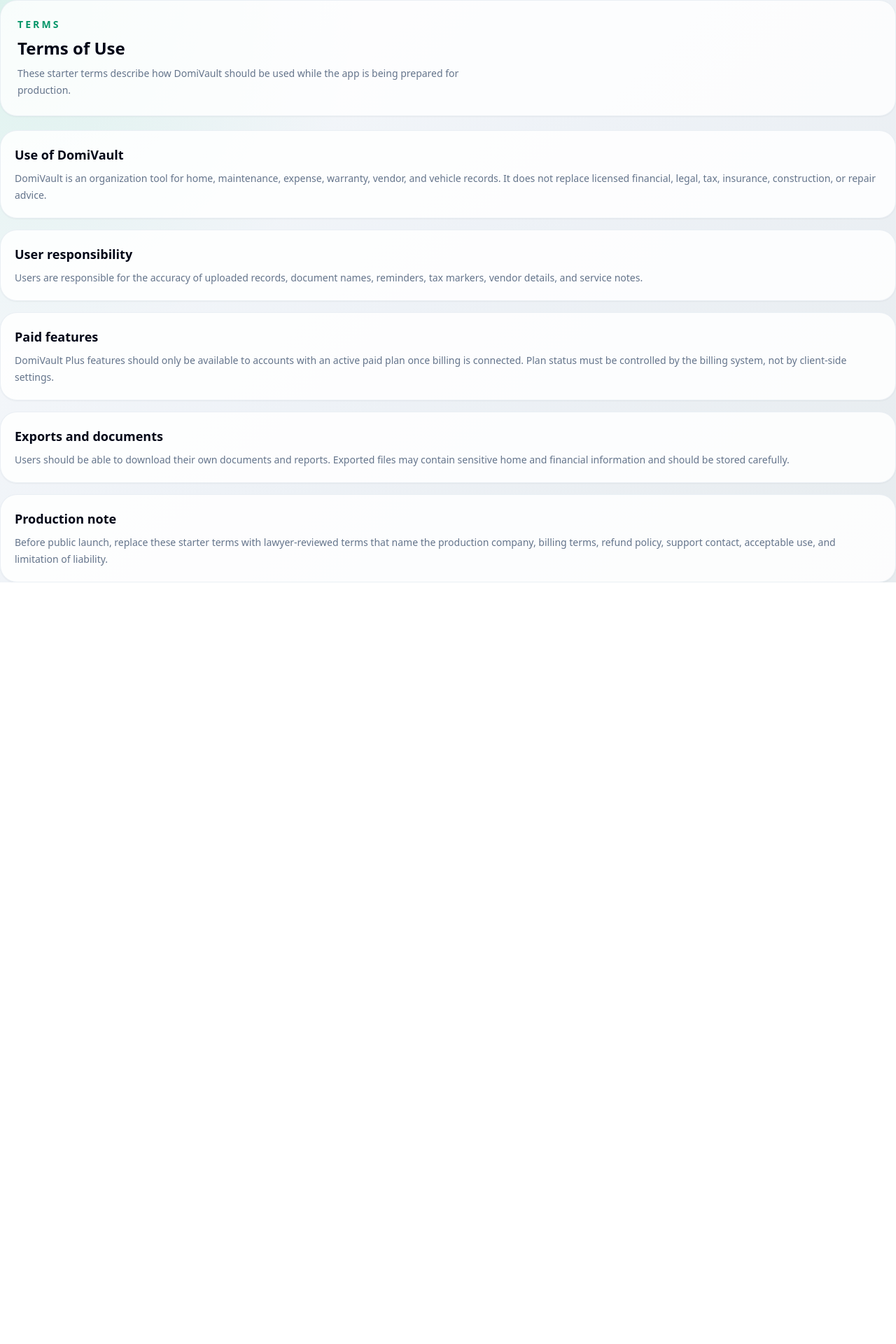
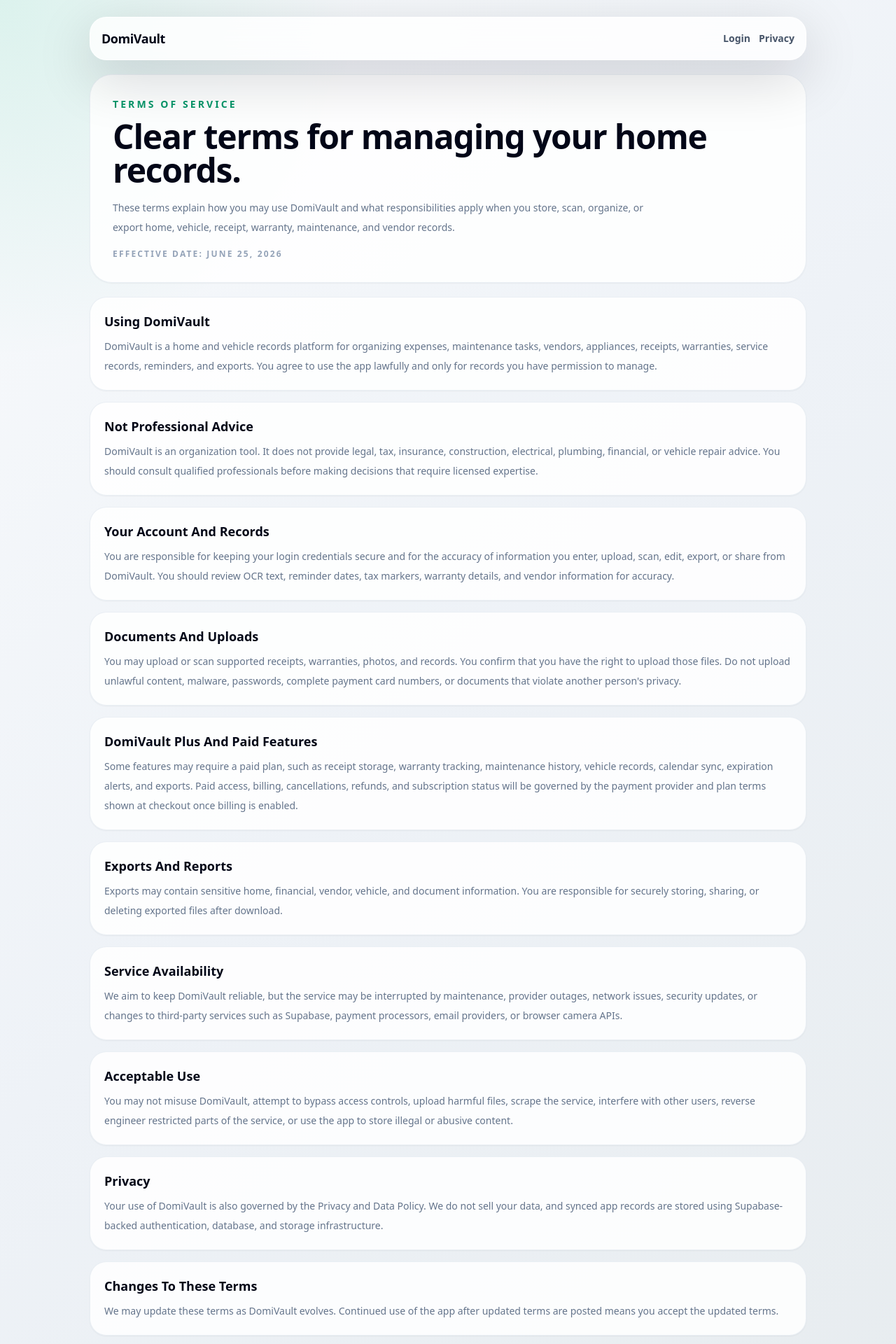
Before and after one commit to lvcg/connectionadvisor, a Next.js app: page /terms in a window 1280 px wide. Shown: the top 1920 px of the page at 70% size. Before the commit the page ends 832 px from the top, so only its background shows below. Built offline with nearby package versions, Linux system fonts and the light colour scheme.

Commit message:
Add public privacy and terms pages

```diff
--- a/app/privacy/page.tsx
+++ b/app/privacy/page.tsx
@@ -1,28 +1,79 @@
+import Link from "next/link";
+
+const privacySections = [
+  {
+    title: "Information You Add To DomiVault",
+    body: "DomiVault stores the home, maintenance, expense, appliance, vendor, vehicle, receipt, warranty, and document records you choose to create or upload. This may include document names, OCR text, dates, amounts, vendor details, notes, reminders, profile settings, and uploaded files.",
+  },
+  {
+    title: "How We Use Your Data",
+    body: "We use your data to operate the app: showing dashboards, saving records, syncing your account, organizing documents, preparing reminders, creating exports, and helping you manage home and vehicle information. We do not sell your personal data.",
+  },
+  {
+    title: "Data Storage And Security",
+    body: "DomiVault uses Supabase for authentication, database storage, and document storage. Records are scoped to your account using database access rules and private storage policies. No online system is perfect, so you should avoid uploading passwords, full payment card numbers, or records you do not want stored digitally.",
+  },
+  {
+    title: "Documents, Receipts, Warranties, And OCR",
+    body: "When you scan or upload a document, DomiVault may save the file, file metadata, and extracted OCR text so you can search, edit, export, or manage the record. You can update or delete records from the app where those controls are available.",
+  },
+  {
+    title: "Data Sharing",
+    body: "We do not sell user data. We may process data through service providers that help run DomiVault, including Supabase for secure auth, database, and storage infrastructure. Future payment processing may require sharing billing-related details with a payment provider such as Lemon Squeezy, Stripe, RevenueCat, or a similar service.",
+  },
+  {
+    title: "Your Controls",
+    body: "You can edit many profile and record details in the app, download/export available reports, and delete supported records or documents. Some deletion requests may require support if a record is tied to billing, security logs, backups, or legal retention requirements.",
+  },
+  {
+    title: "Retention",
+    body: "We keep account records for as long as your account is active or as needed to provide DomiVault. Deleted documents should be removed from active storage and related vault metadata, subject to normal backup and operational retention windows.",
+  },
+  {
+    title: "Children's Privacy",
+    body: "DomiVault is intended for adults managing household, property, vehicle, and financial records. It is not intended for children under 13.",
+  },
+  {
+    title: "Policy Updates",
+    body: "We may update this policy as DomiVault adds new features, payment plans, integrations, or security improvements. Material updates should be reflected on this page.",
+  },
+];
+
 export default function PrivacyPage() {
   return (
-    <section className="space-y-5">
-      <div className="rounded-3xl border border-slate-200/70 bg-white/80 p-6 shadow-sm dark:border-white/10 dark:bg-white/[0.05]">
-        <p className="text-sm font-semibold uppercase tracking-[0.22em] text-emerald-600 dark:text-emerald-300">Privacy</p>
-        <h2 className="mt-2 text-2xl font-semibold text-slate-950 dark:text-white">Privacy Policy</h2>
-        <p className="mt-2 max-w-2xl text-sm leading-6 text-slate-500 dark:text-slate-400">
-          DomiVault stores home records, receipts, warranty documents, service notes, vendors, and vehicle records for the signed-in account that owns them.
-        </p>
+    <main className="min-h-screen px-4 py-6 sm:px-6 lg:px-8">
+      <div className="mx-auto max-w-5xl space-y-5">
+        <nav className="flex flex-wrap items-center justify-between gap-3 rounded-3xl border border-white/70 bg-white/80 p-4 shadow-glass backdrop-blur-xl dark:border-white/10 dark:bg-white/[0.06]">
+          <Link href="/" className="text-lg font-semibold tracking-tight text-slate-950 dark:text-white">DomiVault</Link>
+          <div className="flex flex-wrap gap-3 text-sm font-semibold text-slate-600 dark:text-slate-300">
+            <Link href="/login" className="hover:text-slate-950 dark:hover:text-white">Login</Link>
+            <Link href="/terms" className="hover:text-slate-950 dark:hover:text-white">Terms</Link>
+          </div>
+        </nav>
+
+        <section className="rounded-[2rem] border border-slate-200/70 bg-white/85 p-6 shadow-sm dark:border-white/10 dark:bg-white/[0.05] sm:p-8">
+          <p className="text-sm font-semibold uppercase tracking-[0.22em] text-emerald-600 dark:text-emerald-300">Privacy and data policy</p>
+          <h1 className="mt-3 text-3xl font-semibold tracking-tight text-slate-950 dark:text-white sm:text-5xl">Your records stay yours.</h1>
+          <p className="mt-4 max-w-3xl text-sm leading-7 text-slate-500 dark:text-slate-400">
+            DomiVault helps you manage private home, vehicle, receipt, warranty, and maintenance records. We do not sell your data. Your synced records are stored securely using Supabase authentication, database, and storage services.
+          </p>
+          <p className="mt-4 text-xs font-semibold uppercase tracking-[0.18em] text-slate-400">Effective date: June 25, 2026</p>
+        </section>
+
+        <section className="grid gap-4">
+          {privacySections.map((section) => (
+            <article key={section.title} className="rounded-3xl border border-slate-200/70 bg-white/85 p-5 shadow-sm dark:border-white/10 dark:bg-white/[0.05]">
+              <h2 className="text-lg font-semibold text-slate-950 dark:text-white">{section.title}</h2>
+              <p className="mt-2 text-sm leading-7 text-slate-500 dark:text-slate-400">{section.body}</p>
+            </article>
+          ))}
+        </section>
+
+        <section className="rounded-3xl border border-emerald-200 bg-emerald-50 p-5 text-sm leading-7 text-emerald-900 dark:border-emerald-400/20 dark:bg-emerald-400/10 dark:text-emerald-100">
+          <h2 className="text-lg font-semibold">Contact</h2>
+          <p className="mt-2">Questions about privacy, exports, or deletion requests can be sent to the DomiVault support contact listed in your account or product materials.</p>
+        </section>
       </div>
-
-      <div className="grid gap-4">
-        {[
-          ["Information stored", "Profile settings, project records, expenses, documents, OCR text, maintenance tasks, appliances, vendors, vehicle records, and export metadata may be stored when you use synced features."],
-          ["Document security", "Documents are stored in a private storage bucket and database records are protected by account-scoped access rules. Users should still avoid uploading passwords, payment cards, or documents they do not want stored."],
-          ["How data is used", "Data is used to show your dashboard, reminders, documents, reports, and saved home records. DomiVault does not need to sell user data to function."],
-          ["Retention and deletion", "Deleting a document removes its storage object and vault metadata. Deleting app records removes the related database row according to the app workflow and database constraints."],
-          ["Production note", "Before public launch, replace this starter policy with a lawyer-reviewed privacy policy that names the production company, hosting provider, analytics tools, payment processor, support contact, and data-retention terms."],
-        ].map(([title, body]) => (
-          <article key={title} className="rounded-3xl border border-slate-200/70 bg-white/85 p-5 shadow-sm dark:border-white/10 dark:bg-white/[0.05]">
-            <h3 className="text-lg font-semibold text-slate-950 dark:text-white">{title}</h3>
-            <p className="mt-2 text-sm leading-6 text-slate-500 dark:text-slate-400">{body}</p>
-          </article>
-        ))}
-      </div>
-    </section>
+    </main>
   );
 }
--- a/app/terms/page.tsx
+++ b/app/terms/page.tsx
@@ -1,28 +1,85 @@
+import Link from "next/link";
+
+const termsSections = [
+  {
+    title: "Using DomiVault",
+    body: "DomiVault is a home and vehicle records platform for organizing expenses, maintenance tasks, vendors, appliances, receipts, warranties, service records, reminders, and exports. You agree to use the app lawfully and only for records you have permission to manage.",
+  },
+  {
+    title: "Not Professional Advice",
+    body: "DomiVault is an organization tool. It does not provide legal, tax, insurance, construction, electrical, plumbing, financial, or vehicle repair advice. You should consult qualified professionals before making decisions that require licensed expertise.",
+  },
+  {
+    title: "Your Account And Records",
+    body: "You are responsible for keeping your login credentials secure and for the accuracy of information you enter, upload, scan, edit, export, or share from DomiVault. You should review OCR text, reminder dates, tax markers, warranty details, and vendor information for accuracy.",
+  },
+  {
+    title: "Documents And Uploads",
+    body: "You may upload or scan supported receipts, warranties, photos, and records. You confirm that you have the right to upload those files. Do not upload unlawful content, malware, passwords, complete payment card numbers, or documents that violate another person's privacy.",
+  },
+  {
+    title: "DomiVault Plus And Paid Features",
+    body: "Some features may require a paid plan, such as receipt storage, warranty tracking, maintenance history, vehicle records, calendar sync, expiration alerts, and exports. Paid access, billing, cancellations, refunds, and subscription status will be governed by the payment provider and plan terms shown at checkout once billing is enabled.",
+  },
+  {
+    title: "Exports And Reports",
+    body: "Exports may contain sensitive home, financial, vendor, vehicle, and document information. You are responsible for securely storing, sharing, or deleting exported files after download.",
+  },
+  {
+    title: "Service Availability",
+    body: "We aim to keep DomiVault reliable, but the service may be interrupted by maintenance, provider outages, network issues, security updates, or changes to third-party services such as Supabase, payment processors, email providers, or browser camera APIs.",
+  },
+  {
+    title: "Acceptable Use",
+    body: "You may not misuse DomiVault, attempt to bypass access controls, upload harmful files, scrape the service, interfere with other users, reverse engineer restricted parts of the service, or use the app to store illegal or abusive content.",
+  },
+  {
+    title: "Privacy",
+    body: "Your use of DomiVault is also governed by the Privacy and Data Policy. We do not sell your data, and synced app records are stored using Supabase-backed authentication, database, and storage infrastructure.",
+  },
+  {
+    title: "Changes To These Terms",
+    body: "We may update these terms as DomiVault evolves. Continued use of the app after updated terms are posted means you accept the updated terms.",
+  },
+];
+
 export default function TermsPage() {
   return (
-    <section className="space-y-5">
-      <div className="rounded-3xl border border-slate-200/70 bg-white/80 p-6 shadow-sm dark:border-white/10 dark:bg-white/[0.05]">
-        <p className="text-sm font-semibold uppercase tracking-[0.22em] text-emerald-600 dark:text-emerald-300">Terms</p>
-        <h2 className="mt-2 text-2xl font-semibold text-slate-950 dark:text-white">Terms of Use</h2>
-        <p className="mt-2 max-w-2xl text-sm leading-6 text-slate-500 dark:text-slate-400">
-          These starter terms describe how DomiVault should be used while the app is being prepared for production.
-        </p>
+    <main className="min-h-screen px-4 py-6 sm:px-6 lg:px-8">
+      <div className="mx-auto max-w-5xl space-y-5">
+        <nav className="flex flex-wrap items-center justify-between gap-3 rounded-3xl border border-white/70 bg-white/80 p-4 shadow-glass backdrop-blur-xl dark:border-white/10 dark:bg-white/[0.06]">
+          <Link href="/" className="text-lg font-semibold tracking-tight text-slate-950 dark:text-white">DomiVault</Link>
+          <div className="flex flex-wrap gap-3 text-sm font-semibold text-slate-600 dark:text-slate-300">
+            <Link href="/login" className="hover:text-slate-950 dark:hover:text-white">Login</Link>
+            <Link href="/privacy" className="hover:text-slate-950 dark:hover:text-white">Privacy</Link>
+          </div>
+        </nav>
+
+        <section className="rounded-[2rem] border border-slate-200/70 bg-white/85 p-6 shadow-sm dark:border-white/10 dark:bg-white/[0.05] sm:p-8">
+          <p className="text-sm font-semibold uppercase tracking-[0.22em] text-emerald-600 dark:text-emerald-300">Terms of service</p>
+          <h1 className="mt-3 text-3xl font-semibold tracking-tight text-slate-950 dark:text-white sm:text-5xl">Clear terms for managing your home records.</h1>
+          <p className="mt-4 max-w-3xl text-sm leading-7 text-slate-500 dark:text-slate-400">
+            These terms explain how you may use DomiVault and what responsibilities apply when you store, scan, organize, or export home, vehicle, receipt, warranty, maintenance, and vendor records.
+          </p>
+          <p className="mt-4 text-xs font-semibold uppercase tracking-[0.18em] text-slate-400">Effective date: June 25, 2026</p>
+        </section>
+
+        <section className="grid gap-4">
+          {termsSections.map((section) => (
+            <article key={section.title} className="rounded-3xl border border-slate-200/70 bg-white/85 p-5 shadow-sm dark:border-white/10 dark:bg-white/[0.05]">
+              <h2 className="text-lg font-semibold text-slate-950 dark:text-white">{section.title}</h2>
+              <p className="mt-2 text-sm leading-7 text-slate-500 dark:text-slate-400">{section.body}</p>
+            </article>
+          ))}
+        </section>
+
+        <section className="rounded-3xl border border-amber-200 bg-amber-50 p-5 text-sm leading-7 text-amber-950 dark:border-amber-300/20 dark:bg-amber-300/10 dark:text-amber-50">
+          <h2 className="text-lg font-semibold">Production Note</h2>
+          <p className="mt-2">
+            These terms are a strong product draft, but DomiVault should have lawyer-reviewed terms before a full public launch, especially once paid subscriptions, refunds, support obligations, and payment processors are active.
+          </p>
+        </section>
       </div>
-
-      <div className="grid gap-4">
-        {[
-          ["Use of DomiVault", "DomiVault is an organization tool for home, maintenance, expense, warranty, vendor, and vehicle records. It does not replace licensed financial, legal, tax, insurance, construction, or repair advice."],
-          ["User responsibility", "Users are responsible for the accuracy of uploaded records, document names, reminders, tax markers, vendor details, and service notes."],
-          ["Paid features", "DomiVault Plus features should only be available to accounts with an active paid plan once billing is connected. Plan status must be controlled by the billing system, not by client-side settings."],
-          ["Exports and documents", "Users should be able to download their own documents and reports. Exported files may contain sensitive home and financial information and should be stored carefully."],
-          ["Production note", "Before public launch, replace these starter terms with lawyer-reviewed terms that name the production company, billing terms, refund policy, support contact, acceptable use, and limitation of liability."],
-        ].map(([title, body]) => (
-          <article key={title} className="rounded-3xl border border-slate-200/70 bg-white/85 p-5 shadow-sm dark:border-white/10 dark:bg-white/[0.05]">
-            <h3 className="text-lg font-semibold text-slate-950 dark:text-white">{title}</h3>
-            <p className="mt-2 text-sm leading-6 text-slate-500 dark:text-slate-400">{body}</p>
-          </article>
-        ))}
-      </div>
-    </section>
+    </main>
   );
 }
```
